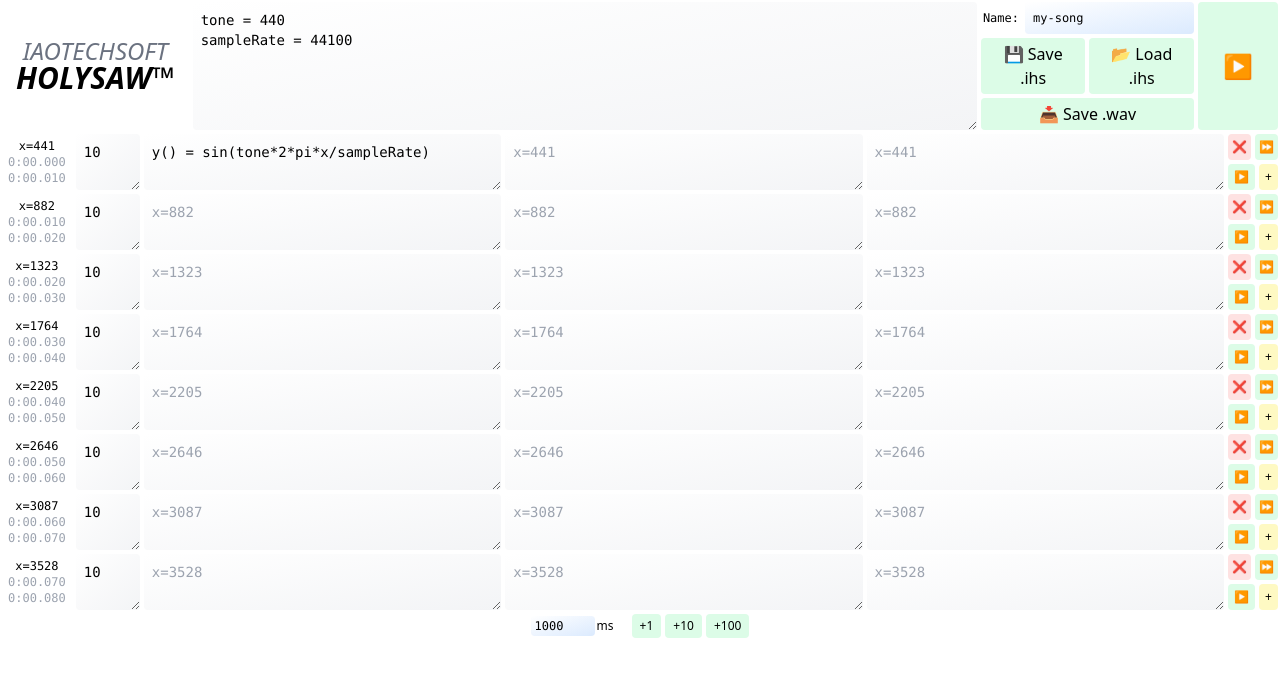
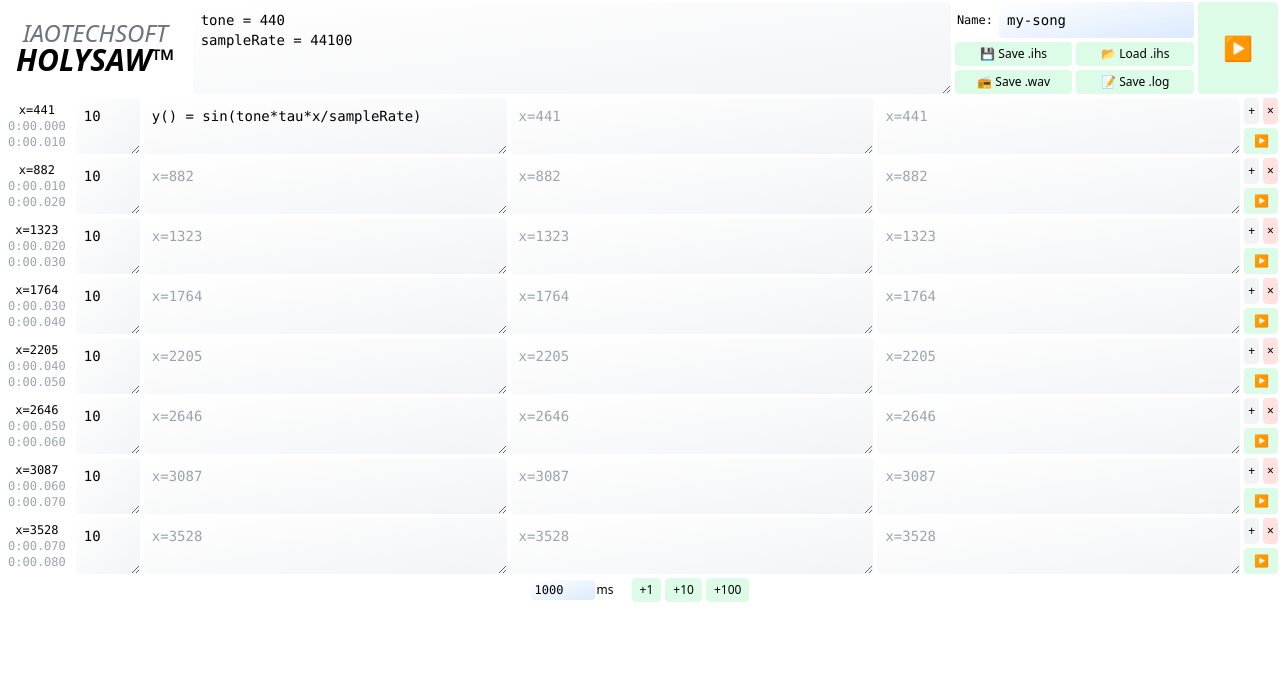
Before and after one commit to 0x70b1a5/holysaw, a React (Create React App) app: page / in a window 1280 px wide. Shown: the top 676 px of the page. Built offline with nearby package versions, Linux system fonts and the light colour scheme.

Commit message:
slight load improve. breakout savewav and play

```diff
--- a/src/App.tsx
+++ b/src/App.tsx
@@ -38,7 +38,7 @@ function App() {
   }
 
   return (
-    <div className="flex-col w-screen" id='main'>
+    <div className="flex-col w-screen h-screen" id='main'>
       <TopBar />
       <div className='flex'>
         <div className='flex flex-col grow' id='container'>
@@ -81,6 +81,10 @@ function App() {
               <div className='flex flex-col self-stretch'>
                 <div className='flex grow'>
                   <button
+                    onClick={addCellToRows}
+                    className='grow text-xs px-1 py-0.5 self-stretch bg-gray-100 hover:bg-gray-200'
+                  >+</button>
+                  <button
                     onClick={() => {
                       if (window.confirm('Are you sure you want to delete this row?')) {
                         const newGrid = [...grid];
@@ -89,27 +93,16 @@ function App() {
                       }
                     }}
                     className='grow text-xs px-1 py-0.5 self-stretch bg-red-100 hover:bg-red-200'
-                  >❌</button>
-                  <button
-                    onClick={() => {
-                      const gridUpToThisRow = grid.slice(0, rindex + 1);
-                      playSong(gridUpToThisRow, parser, [preamble]);
-                    }}
-                    className='grow text-xs px-1 py-0.5 self-stretch'
-                  >⏩</button>
+                  >&times;</button>
                 </div>
                 <div className='flex grow'>
                   <button
                     onClick={() => {
-                      const gridOfOnlyThisRow = [{ ...grid[rindex] }];
-                      playSong(gridOfOnlyThisRow, parser, [preamble]);
+                      const gridUpToThisRow = grid.slice(0, rindex + 1);
+                      playSong({ song: gridUpToThisRow, name: 'Untitled', parser, preambles: [preamble], playAudio: true, saveAsWav: false })
                     }}
                     className='grow text-xs px-1 py-0.5 self-stretch'
                   >▶️</button>
-                  <button
-                    onClick={addCellToRows}
-                    className='grow text-xs px-1 py-0.5 self-stretch bg-yellow-100 hover:bg-yellow-200'
-                  >+</button>
                 </div>
               </div>
             </div>
--- a/src/components/TopBar.tsx
+++ b/src/components/TopBar.tsx
@@ -4,14 +4,18 @@ import { playSong } from "../utils/play";
 import { Scatter } from "react-chartjs-2";
 import { onSave, onLoad } from '../utils/file';
 import 'chart.js/auto'
+import classNames from "classnames";
 
 const TopBar: React.FC = () => {
-  const { grid, parser, preamble, setPreamble, output, setOutput, songName, setSongName, setGrid, setSongUrl, songUrl } = useHsStore()
+  const { grid, parser, preamble, setPreamble, output, setOutput, songName, setSongName, setGrid, setSongUrl, songUrl, logUrl, setLogUrl } = useHsStore()
 
   const onPlay = () => {
-    const { yValues, songUrl } = playSong(grid, parser, [preamble]);
+    const { yValues, songUrl, logUrl } = playSong({
+      song: grid, name: songName, parser, preambles: [preamble], playAudio: true, saveAsWav: false
+    });
     setOutput(yValues);
     setSongUrl(songUrl);
+    setLogUrl(logUrl);
   }
 
   const chartOptions = {
@@ -43,20 +47,33 @@ const TopBar: React.FC = () => {
         value={preamble}
         onChange={(e) => setPreamble(e.target.value)}
         className="grow self-stretch"></textarea>
-      <div className="flex flex-col self-stretch">
+      <div className="flex flex-col self-stretch text-xs">
         <div className="flex place-items-center grow self-stretch">
-          <label className="font-mono text-xs p-1 m-0">Name: </label>
-          <input type='text' value={songName} onChange={(e) => setSongName(e.target.value)} className="grow text-xs" />
+          <label className="font-mono p-1 m-0">Name: </label>
+          <input type='text' value={songName} onChange={(e) => setSongName(e.target.value)} className="grow" />
         </div>
         <div className="flex place-items-center grow self-stretch">
           <button className="grow self-stretch w-20" onClick={onSave(preamble, grid, songName, document)}>💾 Save .ihs</button>
-          <button className="grow self-stretch w-20">
-            <label htmlFor="file">📂 Load .ihs</label>
+          <button className="grow self-stretch w-20 relative">
+            <label htmlFor="file" className="absolute top-0 bottom-0 left-0 right-0 cursor-pointer"></label>
             <input type="file" id="file" onChange={onLoad(setPreamble, setSongName, setGrid)} className="hidden" />
+            <span>📂 Load .ihs</span>
           </button>
         </div>
         <div className="flex place-items-center grow self-stretch">
-          <a className="grow self-stretch w-20 button place-content-center place-items-center flex" href={songUrl} download={`${songName}.wav`}>📥 Save .wav</a>
+          <button
+            className={classNames("grow self-stretch w-20")}
+            onClick={() => playSong({ song: grid, name: songName, parser, preambles: [preamble], playAudio: false, saveAsWav: true })}
+          >
+            📻 Save .wav
+          </button>
+          <a
+            className={classNames("grow self-stretch w-20 button place-content-center place-items-center flex", { 'disabled pointer-events-none bg-gray-200': !logUrl })}
+            href={logUrl}
+            download={`${songName}.log`}
+          >
+            📝 Save .log
+          </a>
         </div>
       </div>
       <button
--- a/src/index.css
+++ b/src/index.css
@@ -569,6 +569,34 @@ video {
   }
 }
 
+.pointer-events-none {
+  pointer-events: none;
+}
+
+.absolute {
+  position: absolute;
+}
+
+.relative {
+  position: relative;
+}
+
+.bottom-0 {
+  bottom: 0px;
+}
+
+.left-0 {
+  left: 0px;
+}
+
+.right-0 {
+  right: 0px;
+}
+
+.top-0 {
+  top: 0px;
+}
+
 .m-0 {
   margin: 0px;
 }
@@ -593,6 +621,10 @@ video {
   display: none;
 }
 
+.h-screen {
+  height: 100vh;
+}
+
 .w-16 {
   width: 4rem;
 }
@@ -611,6 +643,10 @@ video {
 
 .grow-0 {
   flex-grow: 0;
+}
+
+.cursor-pointer {
+  cursor: pointer;
 }
 
 .flex-col {
@@ -657,11 +693,6 @@ video {
   background-color: rgb(254 226 226 / var(--tw-bg-opacity));
 }
 
-.bg-yellow-100 {
-  --tw-bg-opacity: 1;
-  background-color: rgb(254 249 195 / var(--tw-bg-opacity));
-}
-
 .p-1 {
   padding: 0.25rem;
 }
@@ -705,19 +736,14 @@ video {
   line-height: 2rem;
 }
 
-.text-4xl {
-  font-size: 2.25rem;
-  line-height: 2.5rem;
+.text-3xl {
+  font-size: 1.875rem;
+  line-height: 2.25rem;
 }
 
 .text-xs {
   font-size: 0.75rem;
   line-height: 1rem;
-}
-
-.text-3xl {
-  font-size: 1.875rem;
-  line-height: 2.25rem;
 }
 
 .font-bold {
@@ -732,30 +758,9 @@ video {
   line-height: 1;
 }
 
-.leading-3 {
-  line-height: .75rem;
-}
-
-.leading-4 {
-  line-height: 1rem;
-}
-
-.leading-5 {
-  line-height: 1.25rem;
-}
-
-.leading-tight {
-  line-height: 1.25;
-}
-
 .text-gray-400 {
   --tw-text-opacity: 1;
   color: rgb(156 163 175 / var(--tw-text-opacity));
-}
-
-.text-gray-800 {
-  --tw-text-opacity: 1;
-  color: rgb(31 41 55 / var(--tw-text-opacity));
 }
 
 .text-gray-500 {
@@ -823,12 +828,12 @@ a.button:hover {
   background-color: rgb(187 247 208 / var(--tw-bg-opacity));
 }
 
+.hover\:bg-gray-200:hover {
+  --tw-bg-opacity: 1;
+  background-color: rgb(229 231 235 / var(--tw-bg-opacity));
+}
+
 .hover\:bg-red-200:hover {
   --tw-bg-opacity: 1;
   background-color: rgb(254 202 202 / var(--tw-bg-opacity));
 }
-
-.hover\:bg-yellow-200:hover {
-  --tw-bg-opacity: 1;
-  background-color: rgb(254 240 138 / var(--tw-bg-opacity));
-}
--- a/src/store/store.ts
+++ b/src/store/store.ts
@@ -22,6 +22,8 @@ export interface HsStore {
     setSongName: (songName: string) => void
     songUrl: string
     setSongUrl: (songUrl: string) => void
+    logUrl: string
+    setLogUrl: (logUrl: string) => void
 }
 
 export const useHsStore = create<HsStore>()(
@@ -30,6 +32,8 @@ export const useHsStore = create<HsStore>()(
         set,
         songUrl: '',
         setSongUrl: (songUrl: string) => set({ songUrl }),
+        logUrl: '',
+        setLogUrl: (logUrl: string) => set({ logUrl }),
         songName: 'my-song',
         setSongName: (songName: string) => set({ songName }),
         output: [],
@@ -37,7 +41,7 @@ export const useHsStore = create<HsStore>()(
         setDefaultRowMs: (defaultRowMs: number) => set({ defaultRowMs }),
         setOutput: (output: number[]) => set({ output }),
         grid: [
-            { msDuration: 10, cells: ['y() = sin(tone*2*pi*x/sampleRate)', '', ''] },
+            { msDuration: 10, cells: ['y() = sin(tone*tau*x/sampleRate)', '', ''] },
             { msDuration: 10, cells: ['', '', ''] },
             { msDuration: 10, cells: ['', '', ''] },
             { msDuration: 10, cells: ['', '', ''] },
--- a/src/utils/play.ts
+++ b/src/utils/play.ts
@@ -41,7 +41,15 @@ export const getRowsAsFns = (grid: Grid) => {
     return fns;
 }
 
-export const playSong = (song: Grid, parser: Parser, preambles: string[]) => {
+interface PlayOptions {
+    song: Grid,
+    name: string,
+    parser: Parser,
+    preambles: string[],
+    playAudio: boolean
+    saveAsWav: boolean
+}
+export const playSong = ({ song, name, parser, preambles, playAudio, saveAsWav }: PlayOptions) => {
     parser.clear();
     parser.evaluate(preambles.join('\n'));
     const rowsAsFns = getRowsAsFns(song);
@@ -66,18 +74,34 @@ export const playSong = (song: Grid, parser: Parser, preambles: string[]) => {
         }
     }
     // download log as a text file
-    // const logBlob = new Blob([log], { type: 'text/plain' });
-    // const logUrl = window.URL.createObjectURL(logBlob);
-    // const logAnchor = document.createElement('a');
-    // logAnchor.href = logUrl;
-    // logAnchor.download = 'log.txt';
-    // logAnchor.click();
+    const logBlob = new Blob([log], { type: 'text/plain' });
+    const logUrl = window.URL.createObjectURL(logBlob);
 
     const audioContext = new window.AudioContext();
     const audioBuffer = audioContext.createBuffer(1, yValues.length, SAMPLE_RATE);
-    for (let sample = 0; sample < yValues.length; sample++) {
-        audioBuffer.getChannelData(0)[sample] = yValues[sample];
+    audioBuffer.copyToChannel(new Float32Array(yValues), 0);
+
+    let url = ''
+
+    if (saveAsWav) {
+        url = bufferAsWave(audioBuffer);
+        const a = document.createElement('a');
+        a.href = url;
+        a.download = name+'.wav';
+        a.click();
     }
+
+    if (playAudio) {
+        const source = audioContext.createBufferSource();
+        source.buffer = audioBuffer;
+        source.connect(audioContext.destination);
+        source.start();
+    }
+
+    return { yValues, songUrl: url, logUrl }
+}
+
+export const bufferAsWave = (audioBuffer: AudioBuffer) => {
 
     // Convert the AudioBuffer to a .wav file
     const wav = toWav(audioBuffer);
@@ -88,10 +112,5 @@ export const playSong = (song: Grid, parser: Parser, preambles: string[]) => {
     // Create a URL from the Blob
     const url = window.URL.createObjectURL(blob);
 
-    // Create and play an <audio> element with the URL as its source
-    const audio = new Audio(url);
-    window.document.body.appendChild(audio);
-    audio.play();
-
-    return { yValues, songUrl: url }
+    return url;
 }
```
Also changed, not shown: public/manifest.json.
